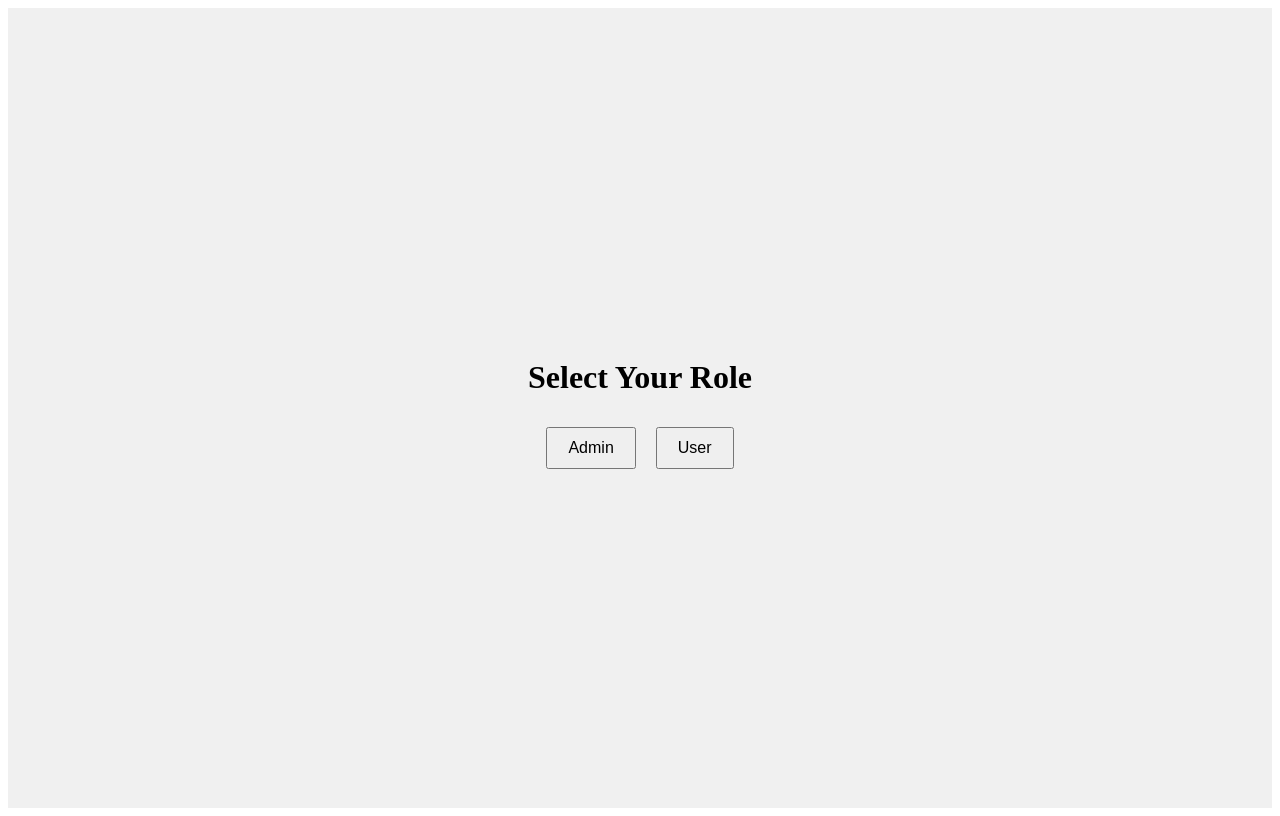
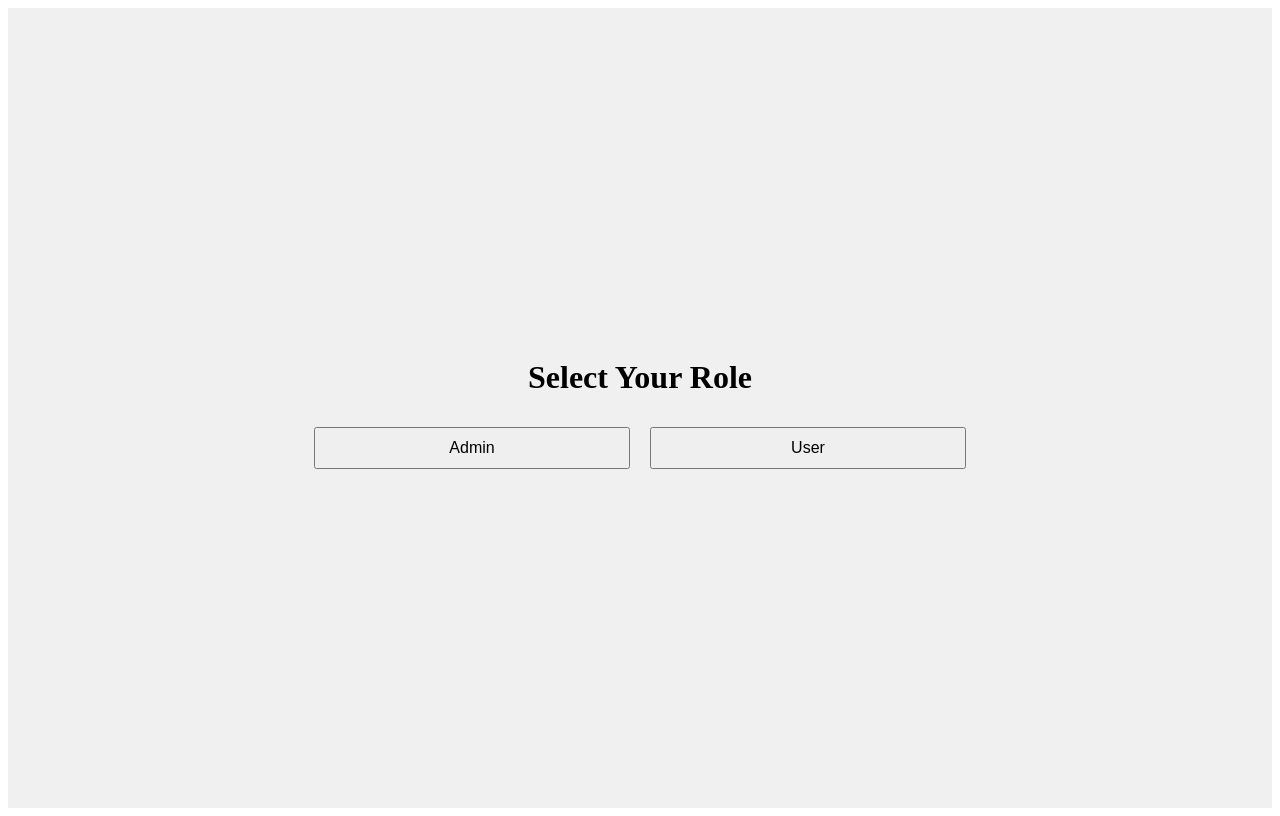
Before and after one commit to vivek-650/Project1, a React (Vite) app in the folder frontend/: page / in a window 1280 px wide. Built offline with nearby package versions, Linux system fonts and the light colour scheme.

Commit message:
ui fix of main page

```diff
--- a/frontend/src/pages/main/MainPage.jsx
+++ b/frontend/src/pages/main/MainPage.jsx
@@ -21,16 +21,18 @@ const MainPage = () => {
     };
 
     const buttonStyle = {
+
         margin: '10px',
         padding: '10px 20px',
-        fontSize: '16px',
-        cursor: 'pointer'
+        fontSize: '1rem',
+        cursor: 'pointer',
+        width: '25%',
     };
 
     return (
         <div style={containerStyle}>
             <h1>Select Your Role</h1>
-            <div>
+            <div style={{width: '100%', justifyContent: 'center', display: 'flex'}}>
             <button style={buttonStyle} onClick={() => handleRoleSelection("admin")}>Admin</button>
             <button style={buttonStyle} onClick={() => handleRoleSelection("user")}>User</button>
             </div>
```
